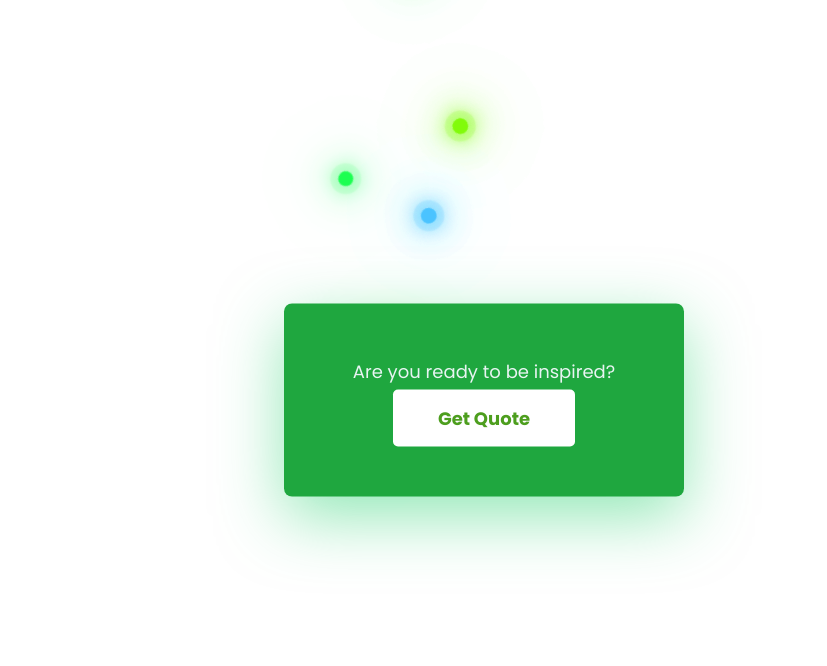
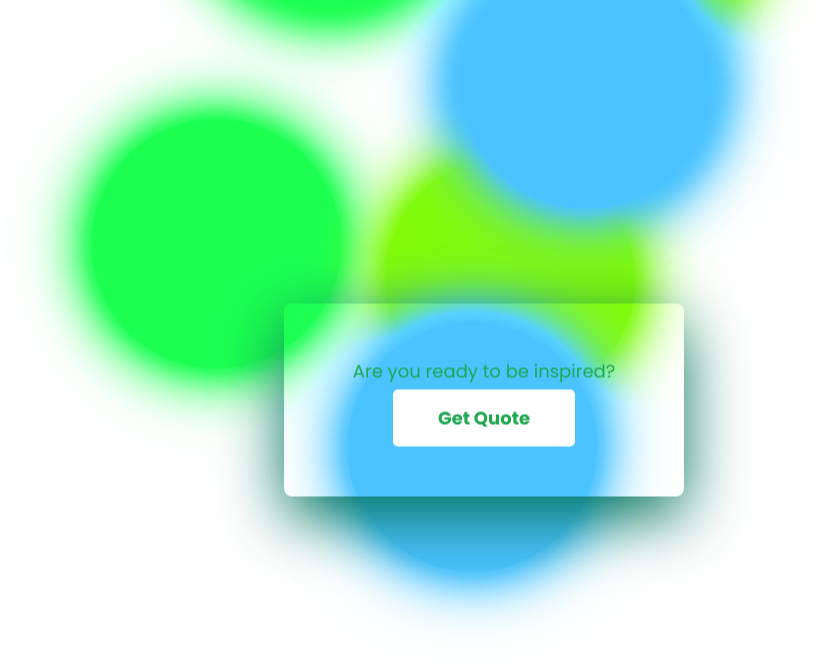
Before and after one commit to suzylawlor/SuzyLawlor_Portfolio, a Next.js app: page /Inspiration/Quotes in a window 1280 px wide. Shown: the top 666 px of the page, without its empty margins (156-983 px from the left). Built offline with nearby package versions, Linux system fonts and the light colour scheme.

Commit message:
Add files via upload

```diff
--- a/src/pages/Inspiration/Quotes.js
+++ b/src/pages/Inspiration/Quotes.js
@@ -1,38 +1,60 @@
-// Import the useState hook from the React library
+// API exercise
+// Scoped styling
+
 import { useState } from "react";
-// Import the CSS styles from the quotes.module.css file
+
 import styles from "./quotes.module.css";
 
-// Define a functional component called QuoteGenerator
+// Create a functional component and start building our quote generator
 const QuoteGenerator = () => {
-  // Define a functional component called QuoteGenerator
-  const [quote, setQuote] = useState(""); // State variable to store the quote
-  const [author, setAuthor] = useState(""); // State variable to store the author
-  const [loaded, setLoaded] = useState(false); // State variable to track if data has been loaded
-  const [buttonClicked, setButtonClicked] = useState(false); // State variable to track if the button has been clicked
+  // useState hook to create and initialise the state variables:
+
+  // State variable for quote
+  //'quote' to store quote. Initial state set to empty
+  //'setQuote' function to update 'quote'
+  const [quote, setQuote] = useState("");
+
+  // State variable for author
+  // 'author' to store name of quotee. Initial state set to empty
+  // 'setAuthor' function to update 'author'
+  const [author, setAuthor] = useState("");
+
+  // State variable for loaded
+  //'loaded' to store true/false information. Initial state set to false
+  //'setLoaded' function to update 'loaded'
+  const [loaded, setLoaded] = useState(false);
+
+  // State variable for buttonClicked
+  // 'buttonClicked' to store clicked/unclicked information. Initial state set to unclicked
+  // 'setButtonClicked' function to update 'buttonClicked'
+  const [buttonClicked, setButtonClicked] = useState(false);
 
   // Define the URL for the quote API
   const url = "https://api.quotable.io/random";
 
-  // Define a function to fetch a random quote from the API
+  // Create function to fetch a random quote from the API
   const getQuote = () => {
-    fetch(url) // Send a GET request to the API
-      .then((data) => data.json()) // Parse the response as JSON
+    // Send a GET request to the API
+    fetch(url)
+      // Parse the response as JSON
+      .then((data) => data.json())
+      // Update the state variables with the fetched quote data
       .then((item) => {
-        // Update the state variables with the fetched quote data
         setQuote(item.content);
         setAuthor(item.author);
-        setLoaded(true); // Set loaded to true to indicate that data has been loaded
+        setLoaded(true);
       });
   };
 
-  // Define a function to handle the button click event
+  // Function to handle button click event
+  // When button is clicked:
   const handleClick = () => {
-    setButtonClicked(true); // Set buttonClicked to true
-    getQuote(); // Call the getQuote function to fetch a new quote
+    // Set buttonClicked to true
+    setButtonClicked(true);
+    // Call the getQuote function to fetch a new quote
+    getQuote();
   };
 
-  // Render the JSX elements
   return (
     <>
       <div className={styles.glowing}>
@@ -53,30 +75,27 @@ const QuoteGenerator = () => {
       </div>
       <div className={styles.wrapper}>
         <div className={styles.container}>
-          <div className="quotes-container"></div>
-          {/* Render a conditional statement based on the "loaded" variable */}
+
+          {/* Has the data been loaded? (handleClick function activated?) */}
           {loaded ? (
-            // If data has been loaded, display the quote and author
+            // If data has been loaded, render data from quote and author variables
+            // Include dash before author name
             <>
-              <p id="quote" className={styles.quote}>
-                {quote}
-              </p>
-              <h3 id="author" className={styles.author}>
-                - {author}
-              </h3>
+              <p>{quote}</p>
+              <h3>- {author}</h3>
             </>
           ) : (
-            // If data has not been loaded render a paragraph element with the class name from styles.p
-            // Render the appropriate text based on the "buttonClicked" variable */}
-            <p className={styles.p}>
+            // If data has not been loaded, render paragraph and text based on the "buttonClicked" variable
+            <p className={styles.noLoadDisplay}>
               {buttonClicked
-                ? "Fetching quote..." // Display "Fetching quote..." if the button has been clicked
-                : // Display "Are you ready to be inspired?" if the button has not been clicked
+                ? // Display if the button has been clicked
+                  "Fetching quote..."
+                : // Display if the button has not been clicked
                   "Are you ready to be inspired?"}
             </p>
           )}
-          {/* Render a button element with the id "btn", an onClick event handler assigned to "handleClick", and a class name from styles.button */}
-          <button id="btn" onClick={handleClick} className={styles.button}>
+          {/* Button assigned to handleClick function */}
+          <button onClick={handleClick} className={styles.button}>
             Get Quote
           </button>
         </div>
--- a/src/pages/Inspiration/quotes.module.css
+++ b/src/pages/Inspiration/quotes.module.css
@@ -1,293 +1,215 @@
-
-
-/* CSS rule for elements with the class "glowing" */
+/* Set container relative to document */
+/* Adjust width, height and margin to be centered horizontally */
+/* Transform to the right of element */
+/* Apply animantion */
 .glowing {
-  /* Setting the position of the element to relative */
   position: relative;
-  /* Setting the width to 30% of the parent element */
-  width: 30%;
-  /* Setting the height to 80% of the parent element */
-  height: 80%;
-  /* Adding a top and bottom margin of 100 pixels and auto left and right margins to center the element horizontally */
+  width: 50%;
+  height: 50%;
   margin: 100px auto;
-  /* Setting the transform origin point to the right side of the element */
   transform-origin: right;
-  /* Applying an animation called "colorChange" with a duration of 5 seconds, linear timing, and infinite repeat */
-  animation: colorChange 5s linear infinite;
+  animation: colorChangeRotate 5s linear infinite;
 }
 
-/* CSS rule for elements with the class "glowing" that are even-numbered children */
+/* Even number children: transform left side of the element */
 .glowing:nth-child(even) {
-  /* Setting the transform origin point to the left side of the element */
   transform-origin: left;
 }
 
-
-/* CSS rule for media query with a maximum width of 700 pixels */
-@media (max-width: 700px) {
-  /* CSS rule for elements with the class "glowing" within the media query */
-  .glowing {
-    /* Setting the minimum width of the element to 100% of the parent element */
-    min-width: 100%;
-  }
+/* Position the span elements */
+/* Positioned relative to .glowing */
+/* Place --i 50px from all edges of container*/
+.glowing span {
+  position: absolute;
+  top: calc(50px * var(--i));
+  left: calc(50px * var(--i));
+  bottom: calc(50px * var(--i));
+  right: calc(50px * var(--i));
 }
 
-/* CSS rule for keyframes animation called "colorChange" */
-@keyframes colorChange {
-  /* CSS keyframe for the initial state (0%) of the animation */
-  0% {
-    /* Applying a filter to rotate the hue by 0 degrees */
-    filter: hue-rotate(0deg);
-    /* Applying a rotation transform of 0 degrees */
-    transform: rotate(0deg);
-  }
-  /* CSS keyframe for the final state (100%) of the animation */
-  100% {
-    /* Applying a filter to rotate the hue by 360 degrees */
-    filter: hue-rotate(360deg);
-    /* Applying a rotation transform of 360 degrees */
-    transform: rotate(360deg);
-  }
-}
-
-/* CSS rule for elements with the class "glowing" and a child element of "span" */
-.glowing span {
-  /* Setting the position of the element to absolute */
+/* Decoration of span elements */
+/* Positioned relative to .glowing */
+/* Left set to negative value so pseudo-elements move outside container */
+/* Height, width and border radius set to create large circles*/
+.glowing span::before {
+  content: "";
   position: absolute;
-  /* Setting the top position using a calculated value based on a CSS custom property "--i" and a fixed value of 80 pixels */
-  top: calc(80px * var(--i));
-  /* Setting the left position using a calculated value based on a CSS custom property "--i" and a fixed value of 80 pixels */
-  left: calc(80px * var(--i));
-  /* Setting the bottom position using a calculated value based on a CSS custom property "--i" and a fixed value of 80 pixels */
-  bottom: calc(80px * var(--i));
-  /* Setting the right position using a calculated value based on a CSS custom property "--i" and a fixed value of 80 pixels */
-  right: calc(80px * var(--i));
-}
-
-/* CSS rule for pseudo-element "::before" of elements with the class "glowing" and a child element of "span" */
-.glowing span::before {
-  /* Adding content to the pseudo-element */
-  content: "";
-  /* Setting the position of the pseudo-element to absolute */
-  position: absolute;
-  /* Setting the top position to 50% of the parent element */
   top: 50%;
-  /* Setting the left position to a negative value to position the pseudo-element outside the parent element */
-  left: -8px;
-  /* Setting the width of the pseudo-element to 15 pixels */
-  width: 15px;
-  /* Setting the height of the pseudo-element to 15 pixels */
-  height: 15px;
-  /* Setting the background color of the pseudo-element to a specific RGB value */
-  background: rgb(54, 5, 230);
-  /* Adding a border-radius to create a circular shape for the pseudo-element */
+  left: -10px;
+  width: 250px;
+  height: 250px;
   border-radius: 50%;
 }
 
+/* Select span elements multiple of 3 + 1 (1, 4, etc) */
+/* Add box shadow effect with shadow behind and multiple layers/intensities */
+.glowing span:nth-child(3n + 1)::before {
+  background: rgba(134, 255, 0, 1);
 
-/* CSS rule for pseudo-element "::before" of elements with the class "glowing" and a child element of "span" at positions that satisfy the formula (3n + 1) */
-.glowing span:nth-child(3n + 1)::before {
-  /* Setting the background color of the pseudo-element to a specific RGBA value */
-  background: rgba(134, 255, 0, 1);
-  /* Adding a box shadow effect to the pseudo-element with multiple layers and varying intensities */
   box-shadow: 0 0 20px rgba(134, 255, 0, 1), 0 0 40px rgba(134, 255, 0, 1),
     0 0 60px rgba(134, 255, 0, 1), 0 0 80px rgba(134, 255, 0, 1),
     0 0 0 8px rgba(134, 255, 0, 0.1);
 }
 
-/* CSS rule for pseudo-element "::before" of elements with the class "glowing" and a child element of "span" at positions that satisfy the formula (3n + 2) */
+/* Select span elements multiple of 3 + 2 (2, 5, etc) */
+/* Add box shadow effect with shadow behind and multiple layers/intensities */
 .glowing span:nth-child(3n + 2)::before {
-  /* Setting the background color of the pseudo-element to a specific RGBA value */
   background: rgba(255, 214, 0, 1);
-  /* Adding a box shadow effect to the pseudo-element with multiple layers and varying intensities */
+
   box-shadow: 0 0 20px rgba(255, 214, 0, 1), 0 0 40px rgba(255, 214, 0, 1),
     0 0 60px rgba(255, 214, 0, 1), 0 0 80px rgba(255, 214, 0, 1),
     0 0 0 8px rgba(255, 214, 0, 0.1);
 }
 
-/* CSS rule for pseudo-element "::before" of elements with the class "glowing" and a child element of "span" at positions that satisfy the formula (3n + 3) */
+/* Select span elements multiple of 3 + 3 (3, 6, etc) */
+/* Add box shadow effect with shadow behind and multiple layers/intensities */
 .glowing span:nth-child(3n + 3)::before {
-  /* Setting the background color of the pseudo-element to a specific RGBA value */
   background: rgba(0, 226, 255, 1);
-  /* Adding a box shadow effect to the pseudo-element with multiple layers and varying intensities */
+
   box-shadow: 0 0 20px rgba(0, 226, 255, 1), 0 0 40px rgba(0, 226, 255, 1),
     0 0 60px rgba(0, 226, 255, 1), 0 0 80px rgba(0, 226, 255, 1),
     0 0 0 8px rgba(0, 226, 255, 0.1);
 }
 
-/* CSS rule for elements with the class "glowing" and a child element of "span" at positions that satisfy the formula (3n + 1) */
+/* Applying animation "animate": duration 20 seconds, alternate direction, infinite repetition */
 .glowing span:nth-child(3n + 1) {
-  /* Applying an animation called "animate" with a duration of 20 seconds, alternate direction, and infinite repetition */
   animation: animate 20s alternate infinite;
 }
 
-/* CSS rule for elements with the class "glowing" and a child element of "span" at positions that satisfy the formula (3n + 2) */
+/* Applying animation "animate-reverse": duration 10 seconds, alternate direction, infinite repetition */
 .glowing span:nth-child(3n + 2) {
-  /* Applying an animation called "animate-reverse" with a duration of 10 seconds, alternate direction, and infinite repetition */
   animation: animate-reverse 10s alternate infinite;
 }
-
-/* CSS rule for elements with the class "glowing" and a child element of "span" at positions that satisfy the formula (3n + 3) */
+/* Applying animation "animate": duration 8 seconds, alternate direction, infinite repetition */
 .glowing span:nth-child(3n + 3) {
-  /* Applying an animation called "animate" with a duration of 8 seconds, alternate direction, and infinite repetition */
   animation: animate 8s alternate infinite;
 }
 
-/* CSS keyframes rule for the "animate" animation */
-@keyframes animate {
-  /* Keyframe at 0% of the animation */
+/* Container of quote box */
+/* Position in center of viewport */
+/* Set width to 400px (avoid too much line breaks of text) */
+.wrapper {
+  width: 400px;
+  position: absolute;
+  transform: translate(-50%, -50%);
+  top: 50%;
+  left: 50%;
+}
+
+/* Quote box styling */
+/* Position relative to .wrapper */
+/* Don't exceed 900px and prevent overflow (large quotes) */
+/* Initial colour/box shadow green shades, then rotate through colour wheel, no speed fluctuations */
+/* Round corners */
+/* Center text and horizontally center element */
+.container {
+  position: relative;
+  overflow: hidden;
+  max-width: 800px;
+  background-color: none;
+  padding: 50px 40px;
+  box-shadow: 0 20px 65px #15732b;
+  border-radius: 8px;
+  text-align: center;
+  margin: 0 auto;
+  animation: colorChange 5s linear infinite;
+}
+
+/* Styling quote text */
+/* small font and line height (consider long quotes) */
+.container p {
+  line-height: 2;
+  color: #4d9e1e;
+  font-size: 18px;
+}
+
+/* Styling author text */
+/* Create visually pleasing space between quote text and button */
+.container h3 {
+  color: #4d9e1e;
+  margin: 20px 0px 60px 0;
+  font-weight: 600;
+}
+
+/* Styling button */
+/* Create rounded rectangular shape */
+/* Text colour to start as initial green and change with container animation */
+/* Indicate interaction with pointer */
+.container button {
+  background-color: #ffffff;
+  border: none;
+  padding: 15px 45px;
+  border-radius: 5px;
+  font-size: 18px;
+  font-weight: 600;
+  color: #4d9e1e;
+  cursor: pointer;
+}
+
+/* When no quote loaded: padding 0 top and bottom, 20px left and right */
+.noLoadDisplay {
+  padding: 0 20px;
+}
+
+/* Original colour at initial state */
+/* Go through colour wheel */
+/* Rotate to enhance movement */
+@keyframes colorChangeRotate {
   0% {
-    /* Applying a transformation with a rotation of 180 degrees */
-    transform: rotate(180deg);
-  }
-
-  /* Keyframe at 50% of the animation */
-  50% {
-    /* Applying a transformation with no rotation (0 degrees) */
+    filter: hue-rotate(0deg);
     transform: rotate(0deg);
   }
-
-  /* Keyframe at 100% of the animation */
   100% {
-    /* Applying a transformation with a full rotation of 360 degrees */
+    filter: hue-rotate(360deg);
     transform: rotate(360deg);
   }
 }
 
-/* CSS keyframes rule for the "animate-reverse" animation */
-@keyframes animate-reverse {
-  /* Keyframe at 0% of the animation */
+/* Original colour at initial state */
+/* Go through colour wheel */
+@keyframes colorChange {
   0% {
-    /* Applying a transformation with a full rotation of 360 degrees */
+    filter: hue-rotate(0deg);
+  }
+  100% {
+    filter: hue-rotate(360deg);
+  }
+}
+
+/* Start of animation, rotate 180 */
+/* Halfway, no rotation */
+/* End of animation, rotate 360 (180 back to starting point)*/
+@keyframes animate {
+  0% {
+    transform: rotate(180deg);
+  }
+  50% {
+    transform: rotate(0deg);
+  }
+  100% {
     transform: rotate(360deg);
   }
+}
 
-  /* Keyframe at 50% of the animation */
+/* Start of animation, rotate 360 */
+/* Halfway, rotate 180 */
+/* End of animation, no rotation*/
+@keyframes animate-reverse {
+  0% {
+    transform: rotate(360deg);
+  }
   50% {
-    /* Applying a transformation with a rotation of 180 degrees */
     transform: rotate(180deg);
   }
-
-  /* Keyframe at 100% of the animation */
   100% {
-    /* Applying a transformation with no rotation (0 degrees) */
     transform: rotate(0deg);
   }
 }
 
-/* CSS rule for applying styles to all elements inside the "quotes-container" class */
-.quotes-container * {
-  /* Setting padding to 0 */
-  padding: 0;
-  /* Setting margin to 0 */
-  margin: 0;
-  /* Setting box-sizing to border-box */
-  box-sizing: border-box;
-  /* Applying the "Poppins" font family as the font */
-  font-family: "Poppins", sans-serif;
+/* Media query for smartphones */
+/* Expand to fill the entire width */
+@media (max-width: 700px) {
+  .glowing {
+    min-width: 100%;
+  }
 }
-
-/* CSS rule for elements with the class "wrapper" */
-.wrapper {
-  /* Setting width to 400 pixels */
-  width: 400px;
-  /* Positioning the element absolutely */
-  position: absolute;
-  /* Translating the element to the center horizontally and vertically */
-  transform: translate(-50%, -50%);
-  /* Setting the top position to 50% */
-  top: 50%;
-  /* Setting the left position to 50% */
-  left: 50%;
-}
-
-/* CSS rule for elements with the class "container" */
-.container {
-  /* Positioning the element relatively */
-  position: relative;
-  /* Setting overflow to hidden */
-  overflow: hidden;
-  /* Setting the maximum width to 800 pixels */
-  max-width: 800px;
-  /* Setting the background color to #1fa73f */
-  background-color: #1fa73f;
-  /* Setting padding to 50 pixels on the top and bottom, and 40 pixels on the left and right */
-  padding: 50px 40px;
-  /* Applying a box shadow with specific properties */
-  box-shadow: 0 20px 65px rgba(38, 210, 110, 0.5);
-  /* Positioning the element relatively (redundant declaration) */
-  position: relative;
-  /* Applying a border radius of 8 pixels */
-  border-radius: 8px;
-  /* Aligning the text to the center */
-  text-align: center;
-  /* Centering the element horizontally using auto margins */
-  margin: 0 auto;
-}
-
-/* CSS rule for the "after" pseudo-element of elements with the class "container" */
-.container:after {
-  /* Adding content to the pseudo-element */
-  content: "";
-  /* Positioning the pseudo-element absolutely */
-  position: absolute;
-  /* Setting the width to 80% of the container */
-  width: 80%;
-  /* Setting the height to 120% of the container */
-  height: 120%;
-  /* Setting the z-index to -1 to position it behind the container */
-  z-index: -1;
-  /* Shifting the top position by 10% */
-  top: -10%;
-  /* Shifting the left position by 10% */
-  left: 10%;
-}
-
-
-/* CSS rule for <p> elements inside elements with the class "container" */
-.container p {
-  /* Setting the line height to 2 */
-  line-height: 2;
-  /* Setting the text color to #e8f4f2 */
-  color: #e8f4f2;
-  /* Setting the font size to 18 pixels */
-  font-size: 18px;
-}
-
-/* CSS rule for <h3> elements inside elements with the class "container" */
-.container h3 {
-  /* Setting the text color to #ffffff */
-  color: #ffffff;
-  /* Setting the top margin to 20 pixels, right and bottom margins to 0, and the left margin to 60 pixels */
-  margin: 20px 0 60px 0;
-  /* Setting the font weight to 600 (bold) */
-  font-weight: 600;
-  /* Transforming the text to capitalize the first letter of each word */
-  text-transform: capitalize;
-}
-
-/* CSS rule for <button> elements */
-.container button {
-  /* Setting the background color to #ffffff */
-  background-color: #ffffff;
-  /* Removing the border */
-  border: none;
-  /* Setting padding to 15 pixels on the top and bottom, and 45 pixels on the left and right */
-  padding: 15px 45px;
-  /* Applying a border radius of 5 pixels */
-  border-radius: 5px;
-  /* Setting the font size to 18 pixels */
-  font-size: 18px;
-  /* Setting the font weight to 600 (bold) */
-  font-weight: 600;
-  /* Setting the text color to #4d9e1e */
-  color: #4d9e1e;
-  /* Setting the cursor to a pointer on hover */
-  cursor: pointer;
-}
-
-/* CSS rule for elements with the class "p" */
-.p {
-  /* Setting padding to 0 on the top and bottom, and 20 pixels on the left and right */
-  padding: 0 20px;
-}
```
